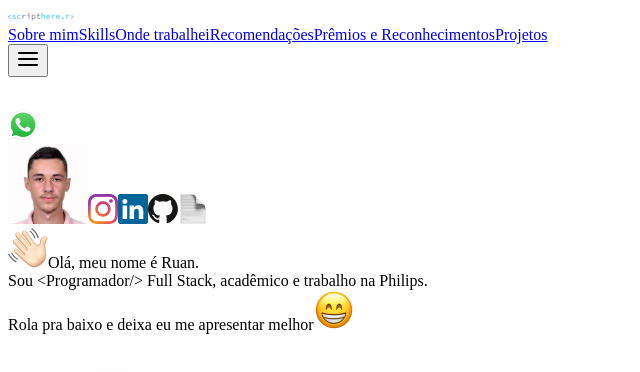
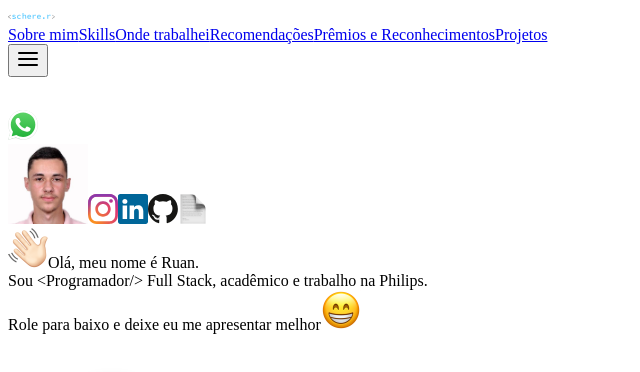
Before and after one commit to RuanScherer/my-site, a Next.js app: page / in a window 1280 px wide. Shown: the top 372 px of the page, without its empty margins (0-640 px from the left). Built offline with nearby package versions, Linux system fonts and the light colour scheme.

Commit message:
desgin adjust

```diff
--- a/components/Header.js
+++ b/components/Header.js
@@ -28,7 +28,7 @@ const Header = () => {
 
   return (
     <motion.header {...opacityAnimation} className={`flex justify-between items-center p-5 bg-white sticky px-5 lg:px-14 top-0 w-full z-10 ${scroll > 0 && 'shadow'} ${router.pathname !== '/' && 'hidden'}`}>
-      <img className="h-5" src="/images/logo.svg" alt="My logo"/>
+      <img className="h-5" src="/images/short-logo.svg" alt="My logo"/>
 
       <nav className="hidden xl:flex flex-wrap space-x-6 text-lg">
         { menuLinks.map(link => (
--- a/data/index.js
+++ b/data/index.js
@@ -111,7 +111,7 @@ export const jobs = [
     image: "autoaprova.svg",
     name: "AutoAprova",
     role: "Programador Web Full Stack",
-    content: "Trabalhei no AutoAprova temporariamente(3 meses) como freelancer desenvolvendo uma plataforma web para financiamento de veículos usando tecnologias como Adonis.js, React e MongoDB."
+    content: "Trabalhei no AutoAprova temporariamente (3 meses) como freelancer desenvolvendo uma plataforma web para financiamento de veículos usando tecnologias como Adonis.js, React e MongoDB."
   },
   {
     image: "logo.svg",
--- a/pages/index.js
+++ b/pages/index.js
@@ -52,7 +52,7 @@ export default function Home() {
             Sou <span className="text-primary">{'<Programador/>'}</span> Full Stack, acadêmico e trabalho na Philips.
           </div>
           <div className="p-5 shadow-xl rounded-md fit-content leading-snug">
-            Rola pra baixo e deixa eu me apresentar melhor
+            Role para baixo e deixe eu me apresentar melhor
             <img
               className="ml-2 inline-block align-middle"
               width="40"
```
Also changed, not shown: public/images/short-logo.svg (added).
